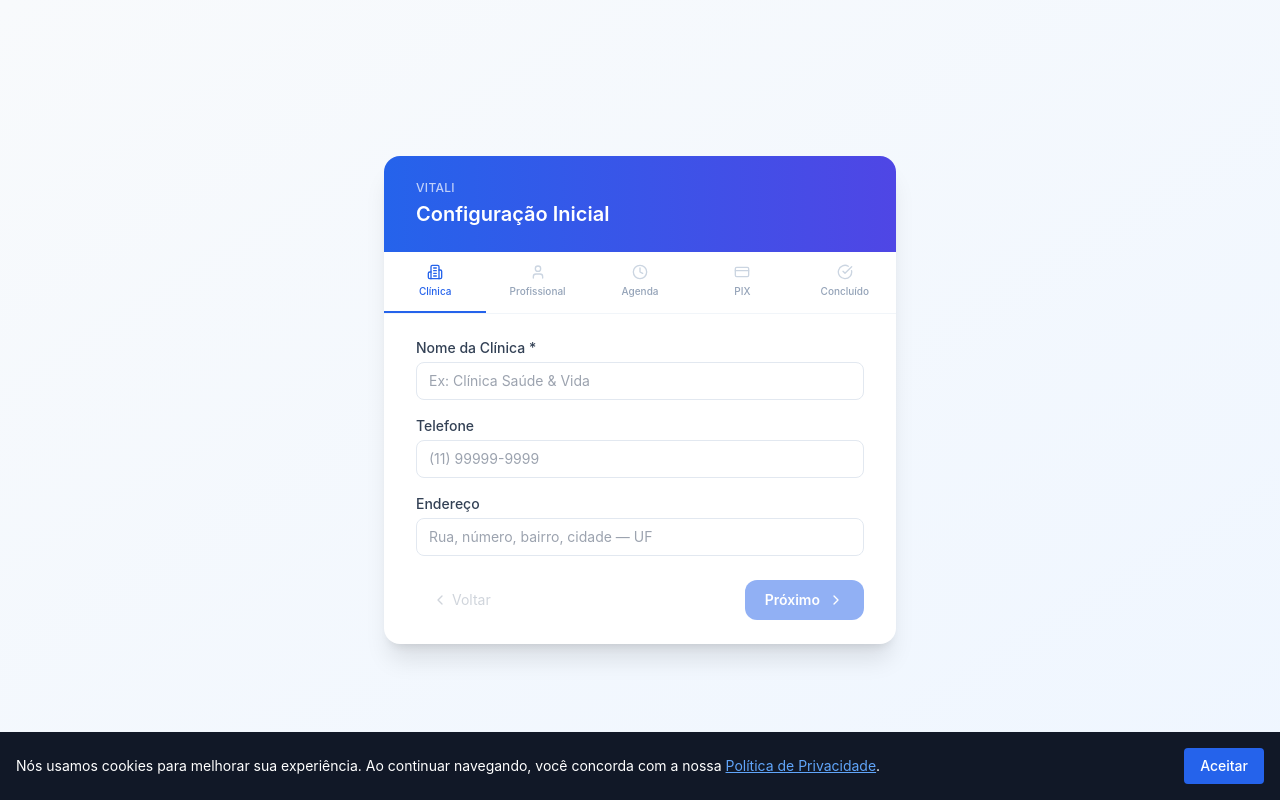
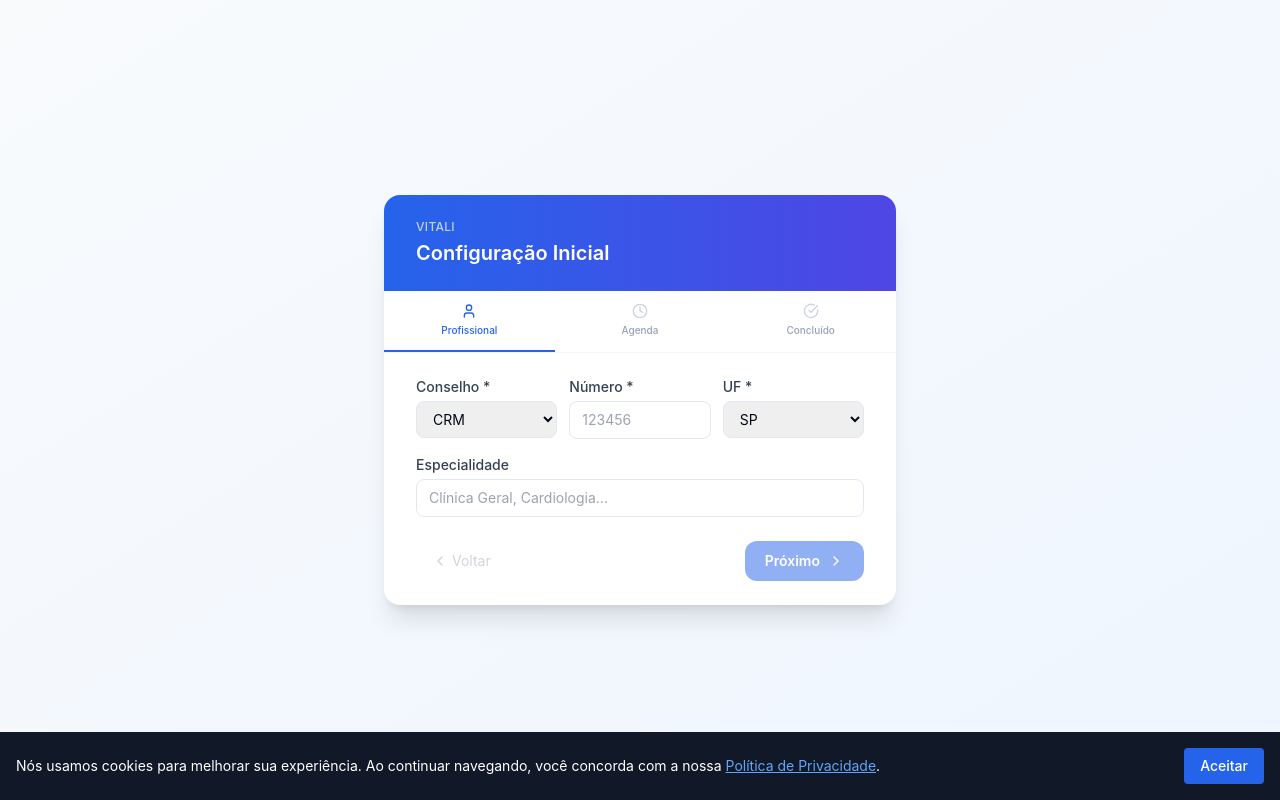
Before and after one commit to tropeks/Vitali, a Next.js app in the folder frontend/: page /setup in a window 1280 px wide. Built offline with nearby package versions, Linux system fonts and the light colour scheme.

Commit message:
feat: sprint 33 vitali-worker2 changes

```diff
--- a/frontend/app/setup/page.tsx
+++ b/frontend/app/setup/page.tsx
@@ -1,37 +1,27 @@
 'use client'
 
-import { useState } from 'react'
-import { CheckCircle, ChevronRight, ChevronLeft, Building2, User, Clock, CreditCard, Rocket } from 'lucide-react'
+import { useState, useEffect } from 'react'
+import { CheckCircle, ChevronRight, ChevronLeft, User, Clock, Rocket } from 'lucide-react'
+import { trackPilotEvent } from '@/lib/analytics'
 
 // ─── Types ────────────────────────────────────────────────────────────────────
 
 interface WizardData {
-  // Step 1: Clinic
-  clinic_name: string
-  clinic_phone: string
-  clinic_address: string
-  // Step 2: Professional
-  full_name: string
+  // Step 1: Professional
   council_type: string
   council_number: string
   council_state: string
   specialty: string
-  // Step 3: Schedule
+  // Step 2: Schedule
   working_days: number[]
   work_start: string
   work_end: string
   lunch_start: string
   lunch_end: string
   slot_duration_minutes: number
-  // Step 4: PIX (Asaas)
-  asaas_api_key: string
 }
 
 const INITIAL: WizardData = {
-  clinic_name: '',
-  clinic_phone: '',
-  clinic_address: '',
-  full_name: '',
   council_type: 'CRM',
   council_number: '',
   council_state: 'SP',
@@ -42,7 +32,6 @@ const INITIAL: WizardData = {
   lunch_start: '12:00',
   lunch_end: '13:00',
   slot_duration_minutes: 30,
-  asaas_api_key: '',
 }
 
 const COUNCIL_TYPES = ['CRM', 'CRO', 'CRN', 'CREF', 'CRP', 'CFO', 'COREN']
@@ -60,52 +49,9 @@ const SLOT_OPTIONS = [15, 20, 30, 45, 60]
 
 // ─── Step components ──────────────────────────────────────────────────────────
 
-function StepClinic({ data, onChange }: { data: WizardData; onChange: (d: Partial<WizardData>) => void }) {
-  return (
-    <div className="space-y-4">
-      <div>
-        <label className="block text-sm font-medium text-slate-700 mb-1">Nome da Clínica *</label>
-        <input
-          className="w-full px-3 py-2 border border-slate-200 rounded-lg text-sm focus:outline-none focus:ring-2 focus:ring-blue-500"
-          placeholder="Ex: Clínica Saúde & Vida"
-          value={data.clinic_name}
-          onChange={(e) => onChange({ clinic_name: e.target.value })}
-        />
-      </div>
-      <div>
-        <label className="block text-sm font-medium text-slate-700 mb-1">Telefone</label>
-        <input
-          className="w-full px-3 py-2 border border-slate-200 rounded-lg text-sm focus:outline-none focus:ring-2 focus:ring-blue-500"
-          placeholder="(11) 99999-9999"
-          value={data.clinic_phone}
-          onChange={(e) => onChange({ clinic_phone: e.target.value })}
-        />
-      </div>
-      <div>
-        <label className="block text-sm font-medium text-slate-700 mb-1">Endereço</label>
-        <input
-          className="w-full px-3 py-2 border border-slate-200 rounded-lg text-sm focus:outline-none focus:ring-2 focus:ring-blue-500"
-          placeholder="Rua, número, bairro, cidade — UF"
-          value={data.clinic_address}
-          onChange={(e) => onChange({ clinic_address: e.target.value })}
-        />
-      </div>
-    </div>
-  )
-}
-
 function StepProfessional({ data, onChange }: { data: WizardData; onChange: (d: Partial<WizardData>) => void }) {
   return (
     <div className="space-y-4">
-      <div>
-        <label className="block text-sm font-medium text-slate-700 mb-1">Nome completo *</label>
-        <input
-          className="w-full px-3 py-2 border border-slate-200 rounded-lg text-sm focus:outline-none focus:ring-2 focus:ring-blue-500"
-          placeholder="Dr. João da Silva"
-          value={data.full_name}
-          onChange={(e) => onChange({ full_name: e.target.value })}
-        />
-      </div>
       <div className="grid grid-cols-3 gap-3">
         <div>
           <label className="block text-sm font-medium text-slate-700 mb-1">Conselho *</label>
@@ -242,31 +188,7 @@ function StepSchedule({ data, onChange }: { data: WizardData; onChange: (d: Part
   )
 }
 
-function StepPIX({ data, onChange }: { data: WizardData; onChange: (d: Partial<WizardData>) => void }) {
-  return (
-    <div className="space-y-5">
-      <div className="bg-blue-50 border border-blue-200 rounded-xl p-4 text-sm text-blue-800">
-        <p className="font-medium mb-1">Configuração opcional</p>
-        <p>Para receber pagamentos via PIX, você precisa de uma conta Asaas. Acesse <strong>sandbox.asaas.com</strong> para criar uma conta de teste e obter a chave de API.</p>
-      </div>
-      <div>
-        <label className="block text-sm font-medium text-slate-700 mb-1">Chave de API Asaas</label>
-        <input
-          className="w-full px-3 py-2 border border-slate-200 rounded-lg text-sm font-mono focus:outline-none focus:ring-2 focus:ring-blue-500"
-          placeholder="$aact_..."
-          value={data.asaas_api_key}
-          onChange={(e) => onChange({ asaas_api_key: e.target.value })}
-        />
-        <p className="text-xs text-slate-400 mt-1">
-          Chaves sandbox começam com $aact_ — produção com $act_.
-          Você pode pular esta etapa e configurar depois em Configurações.
-        </p>
-      </div>
-    </div>
-  )
-}
-
-function StepComplete({ clinicName }: { clinicName: string }) {
+function StepComplete() {
   return (
     <div className="text-center space-y-5 py-4">
       <div className="mx-auto w-16 h-16 bg-green-100 rounded-full flex items-center justify-center">
@@ -274,7 +196,7 @@ function StepComplete({ clinicName }: { clinicName: string }) {
       </div>
       <div>
         <h3 className="text-xl font-semibold text-slate-900">
-          {clinicName || 'Clínica'} está pronta!
+          Tudo pronto!
         </h3>
         <p className="text-slate-500 mt-2 text-sm">
           A configuração inicial foi concluída. Você pode editar qualquer informação em Configurações a qualquer momento.
@@ -303,10 +225,8 @@ function StepComplete({ clinicName }: { clinicName: string }) {
 // ─── Wizard shell ─────────────────────────────────────────────────────────────
 
 const STEPS = [
-  { icon: Building2, label: 'Clínica' },
   { icon: User, label: 'Profissional' },
   { icon: Clock, label: 'Agenda' },
-  { icon: CreditCard, label: 'PIX' },
   { icon: CheckCircle, label: 'Concluído' },
 ]
 
@@ -316,20 +236,24 @@ export default function SetupWizardPage() {
   const [saving, setSaving] = useState(false)
   const [error, setError] = useState<string | null>(null)
 
+  useEffect(() => {
+    trackPilotEvent('wizard_started')
+  }, [])
+
   const update = (patch: Partial<WizardData>) => setData((d) => ({ ...d, ...patch }))
 
   const canNext = () => {
-    if (step === 0) return data.clinic_name.trim().length > 0
-    if (step === 1) return data.full_name.trim().length > 0 && data.council_number.trim().length > 0
+    if (step === 0) return data.council_number.trim().length > 0
     return true
   }
 
   const handleNext = async () => {
-    if (step === 3) {
-      // Step 4 → submit to backend
+    if (step === 1) {
+      // Step 2 → submit to backend
       await submit()
     } else {
       setStep((s) => s + 1)
+      trackPilotEvent('wizard_step_completed', { step })
     }
   }
 
@@ -342,7 +266,6 @@ export default function SetupWizardPage() {
         council_number: data.council_number,
         council_state: data.council_state,
         specialty: data.specialty,
-        full_name: data.full_name,
         working_days: data.working_days,
         work_start: data.work_start,
         work_end: data.work_end,
@@ -359,9 +282,17 @@ export default function SetupWizardPage() {
         const body = await r.json().catch(() => ({}))
         throw new Error(JSON.stringify(body))
       }
-      setStep(4)
+
+      trackPilotEvent('wizard_completed', {
+        council_type: data.council_type,
+        working_days_count: data.working_days.length,
+        slot_duration: data.slot_duration_minutes
+      })
+
+      setStep(2)
     } catch (e: unknown) {
       setError(e instanceof Error ? e.message : 'Erro ao salvar configurações.')
+      trackPilotEvent('wizard_error', { error: e instanceof Error ? e.message : 'Unknown' })
     } finally {
       setSaving(false)
     }
@@ -404,11 +335,9 @@ export default function SetupWizardPage() {
 
         {/* Step content */}
         <div className="px-8 py-6">
-          {step === 0 && <StepClinic data={data} onChange={update} />}
-          {step === 1 && <StepProfessional data={data} onChange={update} />}
-          {step === 2 && <StepSchedule data={data} onChange={update} />}
-          {step === 3 && <StepPIX data={data} onChange={update} />}
-          {step === 4 && <StepComplete clinicName={data.clinic_name} />}
+          {step === 0 && <StepProfessional data={data} onChange={update} />}
+          {step === 1 && <StepSchedule data={data} onChange={update} />}
+          {step === 2 && <StepComplete />}
 
           {error && (
             <p className="mt-4 text-sm text-red-600 bg-red-50 border border-red-200 rounded-lg px-3 py-2">
@@ -418,7 +347,7 @@ export default function SetupWizardPage() {
         </div>
 
         {/* Navigation */}
-        {step < 4 && (
+        {step < 2 && (
           <div className="px-8 pb-6 flex items-center justify-between">
             <button
               onClick={() => setStep((s) => Math.max(0, s - 1))}
@@ -433,7 +362,7 @@ export default function SetupWizardPage() {
               disabled={!canNext() || saving}
               className="flex items-center gap-2 px-5 py-2.5 bg-blue-600 text-white text-sm font-semibold rounded-xl hover:bg-blue-700 disabled:opacity-50"
             >
-              {saving ? 'Salvando...' : step === 3 ? 'Concluir' : 'Próximo'}
+              {saving ? 'Salvando...' : step === 1 ? 'Concluir' : 'Próximo'}
               {!saving && <ChevronRight size={16} />}
             </button>
           </div>
--- /dev/null
+++ b/frontend/lib/analytics.ts
@@ -0,0 +1,5 @@
+export function trackPilotEvent(eventName: string, properties: Record<string, any> = {}) {
+  // In a real scenario, this would send data to Mixpanel, PostHog, or Amplitude.
+  // For the pilot, we console log the metrics or send to a telemetry endpoint.
+  console.log(`[Pilot Metric] ${eventName}`, properties)
+}
```
